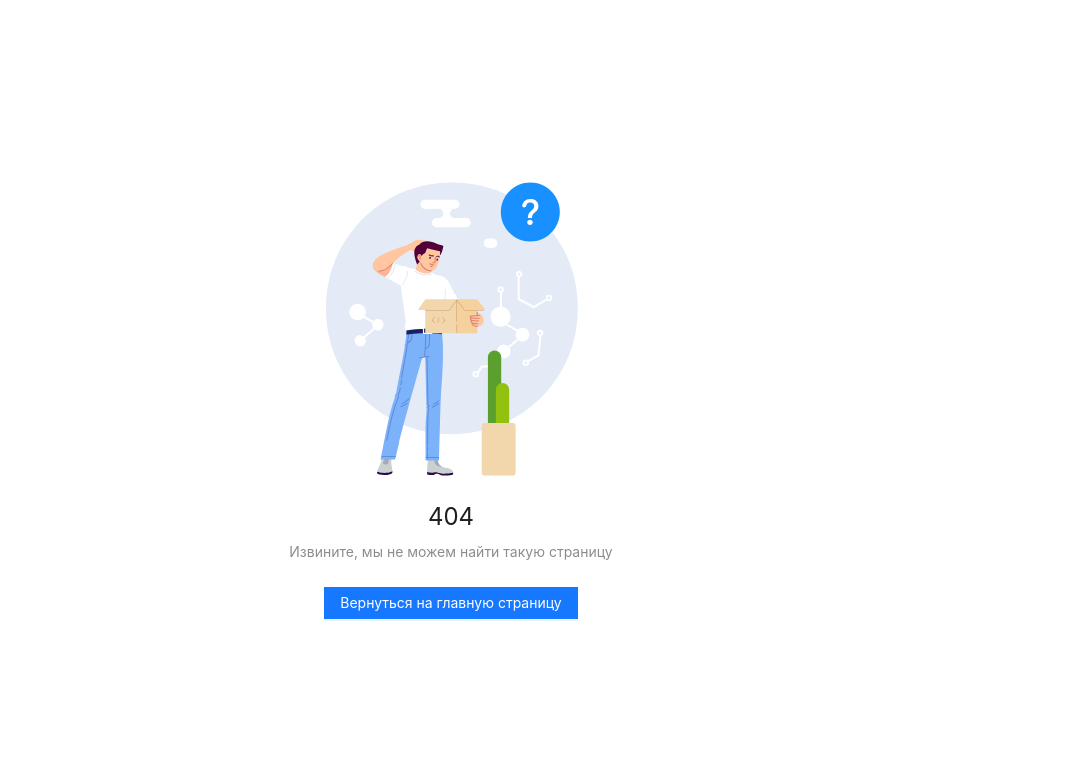
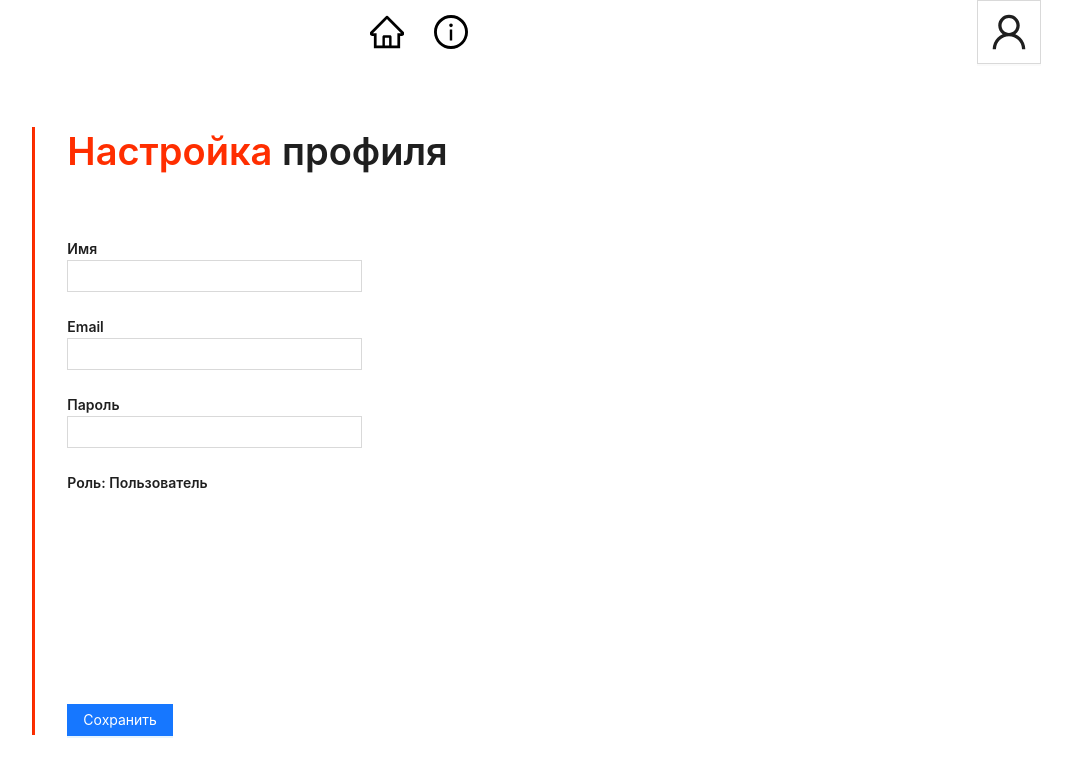
Before and after one commit to Kundakchan/todo-manager, a Vue app: page /profile in a window 1280 px wide. Before the commit this address led to /error. Shown: the top 776 px of the page, without its empty margins (189-1261 px from the left). Built offline with nearby package versions, Linux system fonts and the light colour scheme.

Commit message:
[7] - setting user profile layout

```diff
--- a/components.d.ts
+++ b/components.d.ts
@@ -11,6 +11,7 @@ declare module 'vue' {
     ACard: typeof import('ant-design-vue/es')['Card']
     ACol: typeof import('ant-design-vue/es')['Col']
     AConfigProvider: typeof import('ant-design-vue/es')['ConfigProvider']
+    ADivider: typeof import('ant-design-vue/es')['Divider']
     AInput: typeof import('ant-design-vue/es')['Input']
     AInputGroup: typeof import('ant-design-vue/es')['InputGroup']
     ALayout: typeof import('ant-design-vue/es')['Layout']
--- a/src/layout/Default.vue
+++ b/src/layout/Default.vue
@@ -7,7 +7,7 @@ import { KHeader } from '@/components'
     <a-layout-header class="bg-white">
       <k-header/>
     </a-layout-header>
-    <a-layout-content>
+    <a-layout-content class="grid">
       <router-view/>
     </a-layout-content>
   </a-layout>
--- a/src/pages/About.vue
+++ b/src/pages/About.vue
@@ -3,6 +3,7 @@
 </script>
 
 <template>
+  <div class="about-wrapper">
     <a-row>
       <a-col :offset="2" :span="12">
         <a-typography-title class="fs-64">О приложении</a-typography-title>
@@ -15,4 +16,5 @@
         </a-typography-paragraph>
       </a-col>
     </a-row>
+  </div>
 </template>
--- a/src/pages/Home.vue
+++ b/src/pages/Home.vue
@@ -32,6 +32,7 @@ const currentPage = ref(1)
 </script>
 
 <template>
+  <div class="home-wrapper">
     <a-row class="pl24 pr24" justify="center">
       <a-col>
         <a-typography-title class="fs-64 mb48 mt48"><span class="color-red">Todo</span> manager</a-typography-title>
@@ -55,4 +56,5 @@ const currentPage = ref(1)
         <a-table :columns="columns" :data-source="source"></a-table>
       </a-col>
     </a-row>
+  </div>
 </template>
--- /dev/null
+++ b/src/pages/Profile.vue
@@ -0,0 +1,56 @@
+<script lang="ts" setup>
+const StylelineVertical = {
+  height: "100%",
+  backgroundColor: "#FF2E00",
+  width: '3px'
+}
+</script>
+
+<template>
+  <div class="profile-wrapper grid pb64 mt64">
+    <a-row>
+      <a-col :offset="4">
+        <a-divider type="vertical" :style="StylelineVertical" />
+      </a-col>
+      <a-col class="pl24">
+        <a-typography-title class="mb64 mt0"><span class="color-red">Настройка</span> профиля</a-typography-title>
+      </a-col>
+    </a-row>
+    <a-row>
+      <a-col :offset="4">
+        <a-divider type="vertical" :style="StylelineVertical" />
+      </a-col>
+      <a-col class="pl24">
+        <div class="pb24">
+        <a-typography-text strong>Имя</a-typography-text>
+        <a-input />
+      </div>
+      <div class="pb24">
+        <a-typography-text strong>Email</a-typography-text>
+        <a-input />
+      </div>
+      <div class="pb24">
+        <a-typography-text strong>Пароль</a-typography-text>
+        <a-input />
+      </div>
+      <a-typography-text strong>Роль: Пользователь</a-typography-text>
+      </a-col>
+    </a-row>
+    <a-row>
+      <a-col :offset="4">
+        <a-divider type="vertical" :style="StylelineVertical" />
+      </a-col>
+      <a-col class="pl24">
+        <a-button type="primary">Сохранить</a-button>
+      </a-col>
+    </a-row>
+  </div>
+</template>
+
+<style lang="scss" scoped>
+@import '@/style/variables/colors.scss';
+.profile-wrapper {
+  grid-template-rows: auto 1fr auto;
+  position: relative;
+}
+</style>
--- a/src/router/router.config.ts
+++ b/src/router/router.config.ts
@@ -11,6 +11,7 @@ const PageLogin = () => import('@/pages/Login.vue')
 const PageRegistration = () => import('@/pages/Registration.vue')
 const PageNotFond = () => import('@/pages/NotFond.vue')
 const PageForbidden = () => import('@/pages/Forbidden.vue')
+const PageProfile = () => import('@/pages/Profile.vue')
 
 const routes: RouteRecordRaw[] = [
   {
@@ -27,6 +28,11 @@ const routes: RouteRecordRaw[] = [
         path: 'about',
         name: 'About',
         component: PageAbout
+      },
+      {
+        path: 'profile',
+        name: 'Profile',
+        component: PageProfile
       }
     ]
   },
--- a/src/style/atomic/layout.scss
+++ b/src/style/atomic/layout.scss
@@ -39,3 +39,7 @@ $width: (
 .flex-vertical-center {
   align-items: center;
 }
+
+.grid {
+  display: grid !important;
+}
--- a/src/style/atomic/offset.scss
+++ b/src/style/atomic/offset.scss
@@ -11,6 +11,8 @@ $properties: (
 );
 
 $quantity: (
+  0: 0,
+  8: 8,
   24: 24,
   64: 64,
   48: 48
```
Lines whose indentation alone changed are shown as unchanged.
